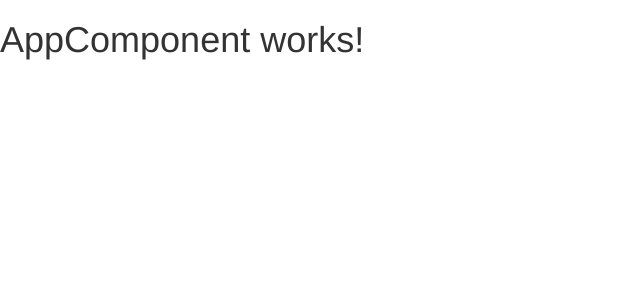
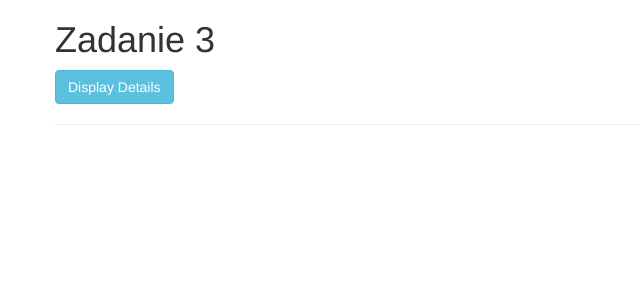
Before and after one commit to plskrdar/my-first-app, an Angular app: page / in a window 1280 px wide. Shown: the top 300 px of the page, without its empty margins (0-640 px from the left). Built offline with nearby package versions, Linux system fonts and the light colour scheme.

Commit message:
Resolved zadanie3

```diff
--- a/src/app/app.component.html
+++ b/src/app/app.component.html
@@ -1 +1,17 @@
-<h1>AppComponent works!</h1>
+<div class="container">
+    <div class="row">
+        <div class="col-12">
+            <h1>Zadanie 3</h1>
+
+            <button class="btn btn-info"(click)="toggleDetails()">Display Details</button>
+
+            <p *ngIf="showDetails">Secret password = tuna</p>
+
+            <hr>
+
+            <div *ngFor="let log of clicksCollection; let i = index"
+                [ngStyle]="{backgroundColor: (i>=4) ? 'blue' : ''}"
+                [ngClass]="{white: i >= 4}">{{log}}</div>
+        </div>
+    </div>
+</div>
--- a/src/app/app.component.scss
+++ b/src/app/app.component.scss
@@ -0,0 +1,3 @@
+.white {
+    color: white;
+}
--- a/src/app/app.component.ts
+++ b/src/app/app.component.ts
@@ -6,4 +6,14 @@ import { Component } from '@angular/core';
     styleUrls: ['./app.component.scss']
 })
 export class AppComponent {
+    showDetails = false;
+    clicksCollection = [];
+
+    constructor() {
+    }
+
+    toggleDetails() {
+        this.showDetails = !this.showDetails;
+        this.clicksCollection.push(Date.now());
+    }
 }
```
